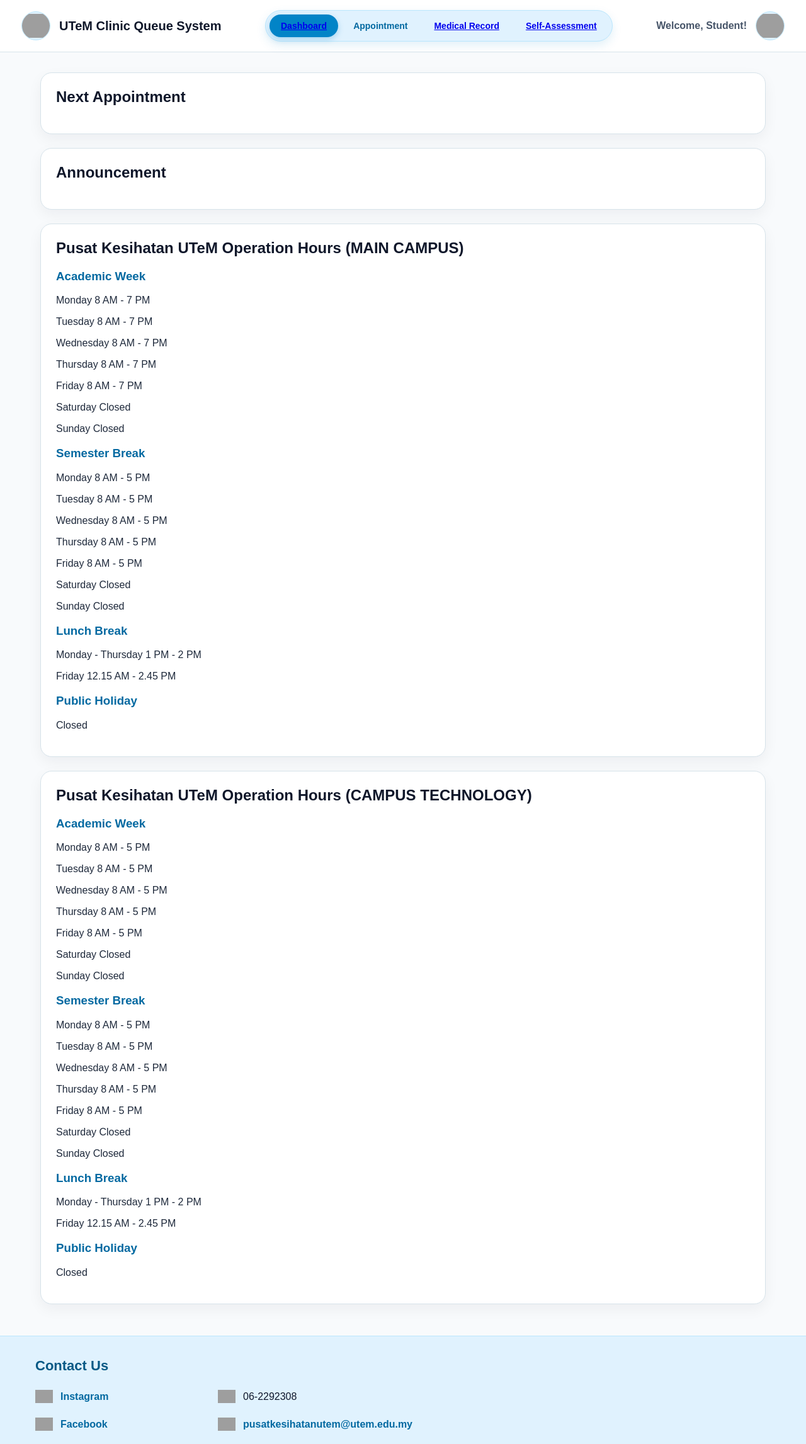
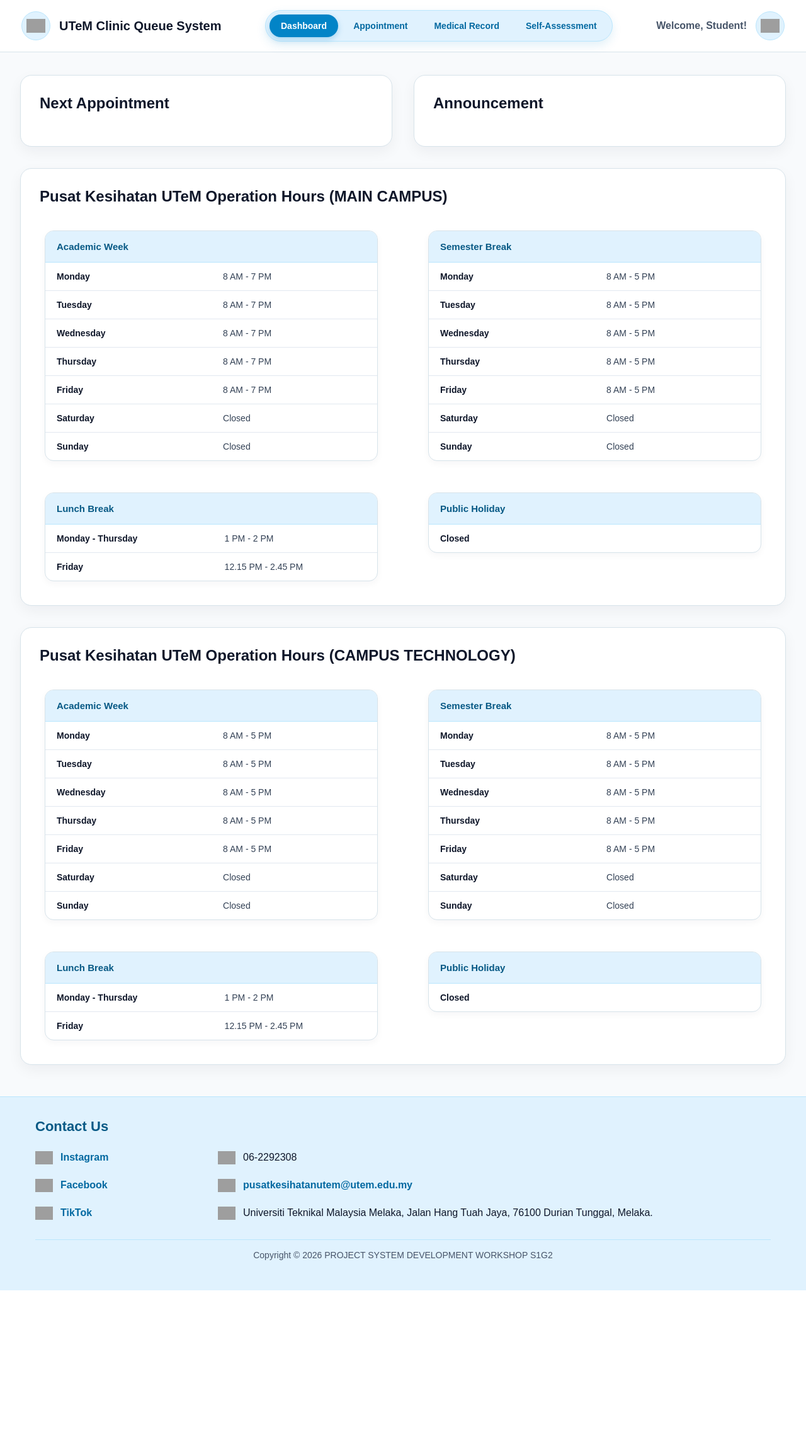
Before and after one commit to aufakamal/UTeM-Clinic-Queue-System, a PHP site: page /dashboard.html in a window 1280 px wide. Shown: the top 2293 px of the page at 63% size. After the commit the page ends 2049 px from the top, so only its background shows below. Run offline with PHP 8.4, Linux system fonts and the light colour scheme; grey boxes are pictures that could not be loaded.

Commit message:
git commit -m "refactor: clean up patient pages and update dashboard UI"

```diff
--- a/patient/dashboard.html
+++ b/patient/dashboard.html
@@ -43,6 +43,7 @@
     </div>
 
     <section>
+        <div class="topCards">
             <article>
                 <h2>Next Appointment</h2>
             </article>
@@ -50,184 +51,217 @@
             <article>
                 <h2>Announcement</h2>
             </article>
+        </div>
 
     <article>
         <h2>Pusat Kesihatan UTeM Operation Hours (MAIN CAMPUS)</h2>
-            <h3>Academic Week</h3>
-            <p>
-                Monday
-                8 AM - 7 PM
-            </p>
 
-            <p>
-                Tuesday
-                8 AM - 7 PM
-            </p>
+        <div class="tableGrid">
+            <table>
+                <tr>
+                    <th colspan="2">Academic Week</th>
+                </tr>
+                <tr>
+                    <td>Monday</td>
+                    <td>8 AM - 7 PM</td>
+                </tr>
+                <tr>
+                    <td>Tuesday</td>
+                    <td>8 AM - 7 PM</td>
+                </tr>
+                <tr>
+                    <td>Wednesday</td>
+                    <td>8 AM - 7 PM</td>
+                </tr>
+                <tr>
+                    <td>Thursday</td>
+                    <td>8 AM - 7 PM</td>
+                </tr>
+                <tr>
+                    <td>Friday</td>
+                    <td>8 AM - 7 PM</td>
+                </tr>
+                <tr>
+                    <td>Saturday</td>
+                    <td>Closed</td>
+                </tr>
+                <tr>
+                    <td>Sunday</td>
+                    <td>Closed</td>
+                </tr>
+            </table>
 
-            <p>
-                Wednesday
-                8 AM - 7 PM
-            </p>
+            <table>
+                <tr>
+                    <th colspan="2">Semester Break</th>
+                </tr>
+                <tr>
+                    <td>Monday</td>
+                    <td>8 AM - 5 PM</td>
+                </tr>
+                <tr>
+                    <td>Tuesday</td>
+                    <td>8 AM - 5 PM</td>
+                </tr>
+                <tr>
+                    <td>Wednesday</td>
+                    <td>8 AM - 5 PM</td>
+                </tr>
+                <tr>
+                    <td>Thursday</td>
+                    <td>8 AM - 5 PM</td>
+                </tr>
+                <tr>
+                    <td>Friday</td>
+                    <td>8 AM - 5 PM</td>
+                </tr>
+                <tr>
+                    <td>Saturday</td>
+                    <td>Closed</td>
+                </tr>
+                <tr>
+                    <td>Sunday</td>
+                    <td>Closed</td>
+                </tr>
+            </table>
 
-            <p>
-                Thursday
-                8 AM - 7 PM
-            </p>
+            <table>
+                <tr>
+                    <th colspan="2">Lunch Break</th>
+                </tr>
+                <tr>
+                    <td>Monday - Thursday</td>
+                    <td>1 PM - 2 PM</td>
+                </tr>
+                <tr>
+                    <td>Friday</td>
+                    <td>12.15 PM - 2.45 PM</td>
+                </tr>
+            </table>
 
-            <p>
-                Friday
-                8 AM - 7 PM
-            </p>
-
-            <P>
-                Saturday
-                Closed
-            </p>
-
-            <p>
-                Sunday
-                Closed
-            </p>
-
-            <h3>Semester Break</h3>
-            <p>
-                Monday
-                8 AM - 5 PM
-            </p>
-
-            <p>
-                Tuesday
-                8 AM - 5 PM
-            </p>
-
-            <p>
-                Wednesday
-                8 AM - 5 PM
-            </p>
-
-            <p>
-                Thursday
-                8 AM - 5 PM
-            </p>
-
-            <p>
-                Friday
-                8 AM - 5 PM
-            </p>
-
-            <P>
-                Saturday
-                Closed
-            </p>
-
-            <p>
-                Sunday
-                Closed
-            </p>
-
-            <h3>Lunch Break</h3>
-            <p>
-                Monday - Thursday
-                1 PM - 2 PM
-            </p>
-
-            <p>
-                Friday
-                12.15 AM - 2.45 PM
-            </p>
-
-            <h3>Public Holiday</h3>
-            <p>Closed</p>
+            <table>
+                <tr>
+                    <th>Public Holiday</th>
+                </tr>
+                <tr>
+                    <td>Closed</td>
+                </tr>
+            </table>
+        </div>
     </article>
 
     <article>
         <h2>Pusat Kesihatan UTeM Operation Hours (CAMPUS TECHNOLOGY)</h2>
-            <h3>Academic Week</h3>
-            <p>
-                Monday
-                8 AM - 5 PM
-            </p>
 
-            <p>
-                Tuesday
-                8 AM - 5 PM
-            </p>
+        <div class="tableGrid">
+            <table>
+                <tr>
+                    <th colspan="2">Academic Week</th>
+                </tr>
 
-            <p>
-                Wednesday
-                8 AM - 5 PM
-            </p>
+                <tr>
+                    <td>Monday</td>
+                    <td>8 AM - 5 PM</td>
+                </tr>
 
-            <p>
-                Thursday
-                8 AM - 5 PM
-            </p>
+                <tr>
+                    <td>Tuesday</td>
+                    <td>8 AM - 5 PM</td>
+                </tr>
 
-            <p>
-                Friday
-                8 AM - 5 PM
-            </p>
+                <tr>
+                    <td>Wednesday</td>
+                    <td>8 AM - 5 PM</td>
+                </tr>
 
-            <P>
-                Saturday
-                Closed
-            </p>
+                <tr>
+                    <td>Thursday</td>
+                    <td>8 AM - 5 PM</td>
+                </tr>
 
-            <p>
-                Sunday
-                Closed
-            </p>
+                <tr>
+                    <td>Friday</td>
+                    <td>8 AM - 5 PM</td>
+                </tr>
 
-            <h3>Semester Break</h3>
-            <p>
-                Monday
-                8 AM - 5 PM
-            </p>
+                <tr>
+                    <td>Saturday</td>
+                    <td>Closed</td>
+                </tr>
 
-            <p>
-                Tuesday
-                8 AM - 5 PM
-            </p>
+                <tr>
+                    <td>Sunday</td>
+                    <td>Closed</td>
+                </tr>
+            </table>
 
-            <p>
-                Wednesday
-                8 AM - 5 PM
-            </p>
+            <table>
+                <tr>
+                    <th colspan="2">Semester Break</th>
+                </tr>
 
-            <p>
-                Thursday
-                8 AM - 5 PM
-            </p>
+                <tr>
+                    <td>Monday</td>
+                    <td>8 AM - 5 PM</td>
+                </tr>
 
-            <p>
-                Friday
-                8 AM - 5 PM
-            </p>
+                <tr>
+                    <td>Tuesday</td>
+                    <td>8 AM - 5 PM</td>
+                </tr>
 
-            <P>
-                Saturday
-                Closed
-            </p>
+                <tr>
+                    <td>Wednesday</td>
+                    <td>8 AM - 5 PM</td>
+                </tr>
 
-            <p>
-                Sunday
-                Closed
-            </p>
+                <tr>
+                    <td>Thursday</td>
+                    <td>8 AM - 5 PM</td>
+                </tr>
 
-            <h3>Lunch Break</h3>
-            <p>
-                Monday - Thursday
-                1 PM - 2 PM
-            </p>
+                <tr>
+                    <td>Friday</td>
+                    <td>8 AM - 5 PM</td>
+                </tr>
 
-            <p>
-                Friday
-                12.15 AM - 2.45 PM
-            </p>
+                <tr>
+                    <td>Saturday</td>
+                    <td>Closed</td>
+                </tr>
 
-            <h3>Public Holiday</h3>
-            <p>Closed</p>
+                <tr>
+                    <td>Sunday</td>
+                    <td>Closed</td>
+                </tr>
+            </table>
 
+            <table>
+                <tr>
+                    <th colspan="2">Lunch Break</th>
+                </tr>
+
+                <tr>
+                    <td>Monday - Thursday</td>
+                    <td>1 PM - 2 PM</td>
+                </tr>
+
+                <tr>
+                    <td>Friday</td>
+                    <td>12.15 PM - 2.45 PM</td>
+                </tr>
+            </table>
+
+            <table>
+                <tr>
+                    <th>Public Holiday</th>
+                </tr>
+
+                <tr>
+                    <td>Closed</td>
+                </tr>
+            </table>
+        </div>
     </article>
     </section>
 
--- a/patient/style.css
+++ b/patient/style.css
@@ -80,8 +80,8 @@ body {
 }
 
 .iconBtn .icon {
-    width: 50px;
-    height: 50px;
+    width: 30px;
+    height: 30px;
     object-fit: contain;
 }
 
@@ -110,18 +110,27 @@ nav > ul {
 
 nav li {
     position: relative;
-
-    padding: 10px 18px;
     border-radius: 999px;
 
     color: #0369A1;
     font-size: 14px;
     font-weight: 600;
-    /* text-decoration: none; */
 
     cursor: pointer;
     transition: 0.25s ease;
     white-space: nowrap;
+}
+
+nav a {
+    color: inherit;
+    text-decoration: none;
+    display: block;
+    padding: 10px 18px;
+    border-radius: 999px;
+}
+
+nav li.dropdown {
+    padding: 10px 18px;
 }
 
 nav li:hover {
@@ -204,28 +213,102 @@ nav li.active {
    MAIN CONTENT
 ========================= */
 section {
-    width: 90%;
-    margin: 32px auto;
+    width: 95%;
+    max-width: 1350px;
+    margin: 36px auto;
 }
 
+/* Top two boxes */
+.topCards {
+    display: grid;
+    grid-template-columns: 1fr 1fr;
+    gap: 34px;
+    margin-bottom: 34px;
+}
+
+.topCards article {
+    margin-bottom: 0;
+}
+
+/* General article box */
 article {
     background-color: #FFFFFF;
     border: 1px solid #D7E3EA;
     border-radius: 18px;
 
-    padding: 24px;
-    margin-bottom: 22px;
+    padding: 30px;
+    margin-bottom: 34px;
 
     box-shadow: 0 8px 22px rgba(15, 23, 42, 0.05);
 }
 
 article h2 {
     margin-top: 0;
+    margin-bottom: 24px;
     color: #0F172A;
 }
 
 article h3 {
     color: #0369A1;
+}
+
+/* =========================
+   TABLE GRID
+========================= */
+.tableGrid {
+    display: grid;
+    grid-template-columns: 1fr 1fr;
+
+    column-gap: 80px;
+    row-gap: 50px;
+
+    margin-top: 32px;
+    padding: 8px;
+
+    align-items: start;
+}
+
+.tableGrid table {
+    width: 100%;
+    border-collapse: separate;
+    border-spacing: 0;
+
+    background-color: #FFFFFF;
+    border: 1px solid #D7E3EA;
+    border-radius: 14px;
+    overflow: hidden;
+
+    box-shadow: 0 4px 12px rgba(15, 23, 42, 0.04);
+}
+
+.tableGrid th {
+    background-color: #E0F2FE;
+    color: #075985;
+
+    padding: 16px 18px;
+    text-align: left;
+
+    font-size: 15px;
+    font-weight: 700;
+
+    border-bottom: 1px solid #BAE6FD;
+}
+
+.tableGrid td {
+    padding: 14px 18px;
+    border-bottom: 1px solid #E2E8F0;
+
+    color: #334155;
+    font-size: 14px;
+}
+
+.tableGrid tr:last-child td {
+    border-bottom: none;
+}
+
+.tableGrid td:first-child {
+    font-weight: 600;
+    color: #0F172A;
 }
 
 /* =========================
```
Also changed, not shown: other parts of patient/style.css (+55 -8 lines), patient/appointment.html (deleted). Lines whose indentation alone changed are shown as unchanged.
